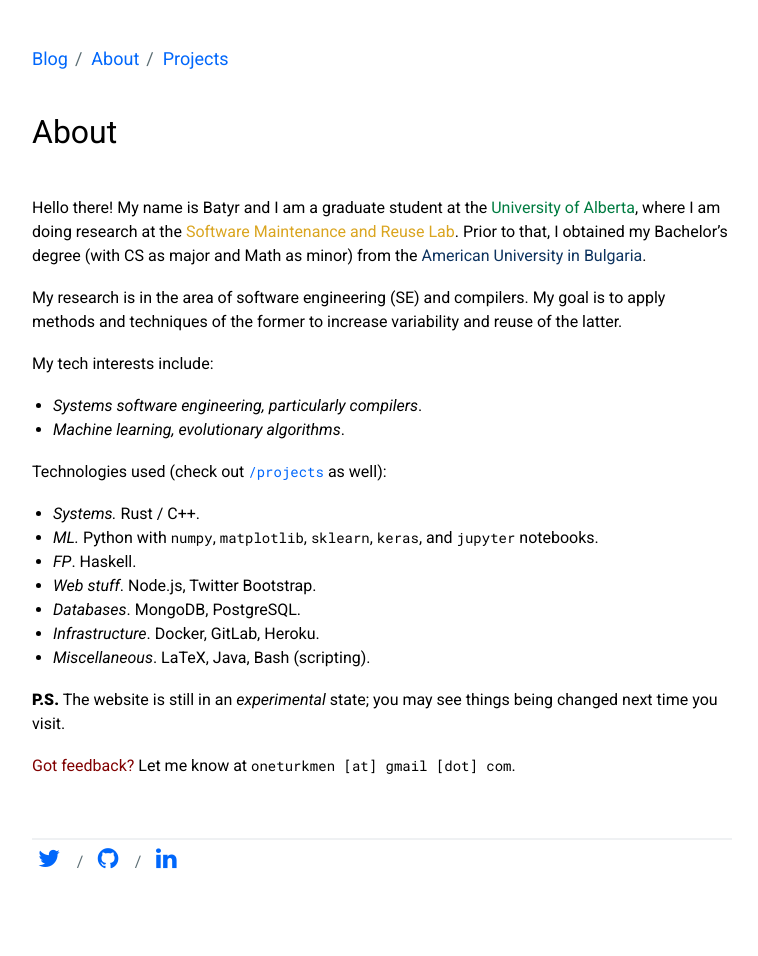
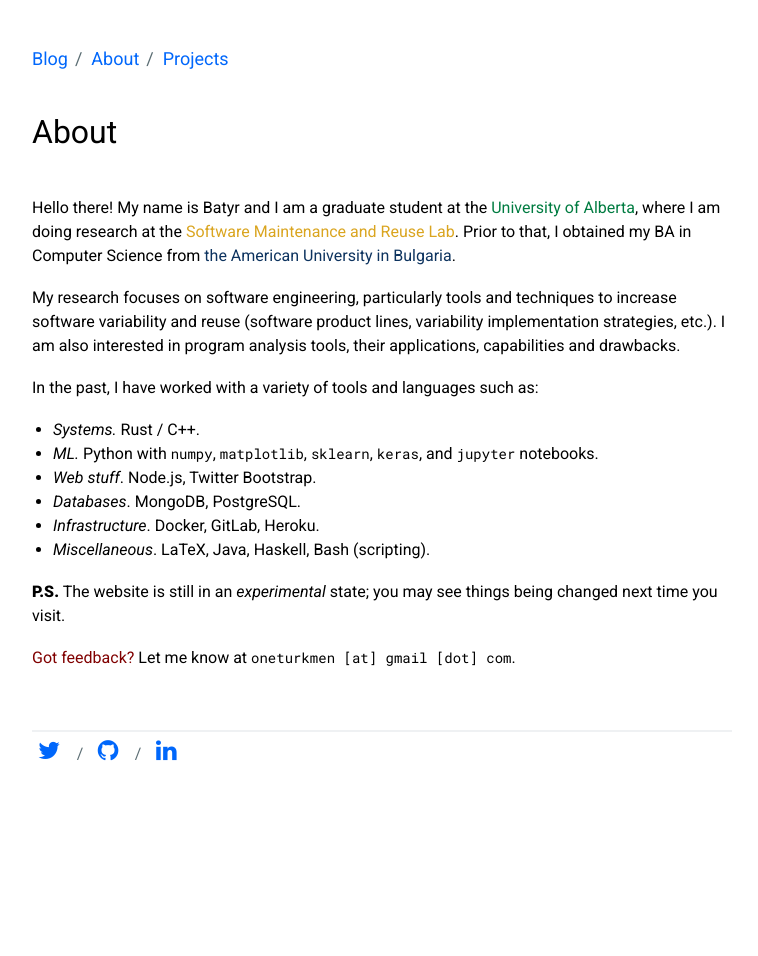
Before and after one commit to oneturkmen/oneturkmen.github.io, a Jekyll site: the page built from _pages/about.markdown, in a window 1280 px wide. Shown: the whole page, without its empty margins (258-1016 px from the left). Built offline with Jekyll 4.4.1, drawn with Linux system fonts in a browser that asks for light colours; after the commit the page ends 900 px from its top, so only the background shows below that.

Commit message:
Adjust About

```diff
--- a/_pages/about.markdown
+++ b/_pages/about.markdown
@@ -8,26 +8,22 @@ Hello there! My name is Batyr and I am a graduate student at the
 [<span style="color: #007c41;">University of Alberta</span>](https://www.ualberta.ca),
 where I am doing research at the
 [<span style="color: #DAA520;">Software Maintenance and Reuse Lab</span>](https://sarahnadi.org/smr/).
-Prior to that, I obtained my Bachelor's degree (with CS as major and Math as minor) from the [<span style="color: #0d335f;">American University in
+Prior to that, I obtained my BA in Computer Science from [<span style="color: #0d335f;">the American University in
 Bulgaria</span>](https://www.aubg.edu/).
 
-My research is in the area of software engineering (SE) and compilers. My goal is to
-apply methods and techniques of the former to increase variability and reuse of the latter.
+My research focuses on software engineering, particularly tools and techniques
+to increase software variability and reuse (software product lines,
+variability implementation strategies, etc.). I am also interested
+in program analysis tools, their applications, capabilities and drawbacks.
 
-My tech interests include:
-
-- *Systems software engineering, particularly compilers*.
-- *Machine learning, evolutionary algorithms*.
-
-Technologies used (check out [`/projects`](https://oneturkmen.github.io/projects/) as well):
+In the past, I have worked with a variety of tools and languages such as:
 
 - *Systems.* Rust / C++.
 - *ML.* Python with `numpy`, `matplotlib`, `sklearn`, `keras`, and `jupyter` notebooks.
-- *FP*. Haskell.
 - *Web stuff*. Node.js, Twitter Bootstrap.
 - *Databases*. MongoDB, PostgreSQL.
 - *Infrastructure*. Docker, GitLab, Heroku.
-- *Miscellaneous*. LaTeX, Java, Bash (scripting).
+- *Miscellaneous*. LaTeX, Java, Haskell, Bash (scripting).
 
 **P.S.** The website is still in an *experimental* state; you may see things being changed next time you visit.
 
```
